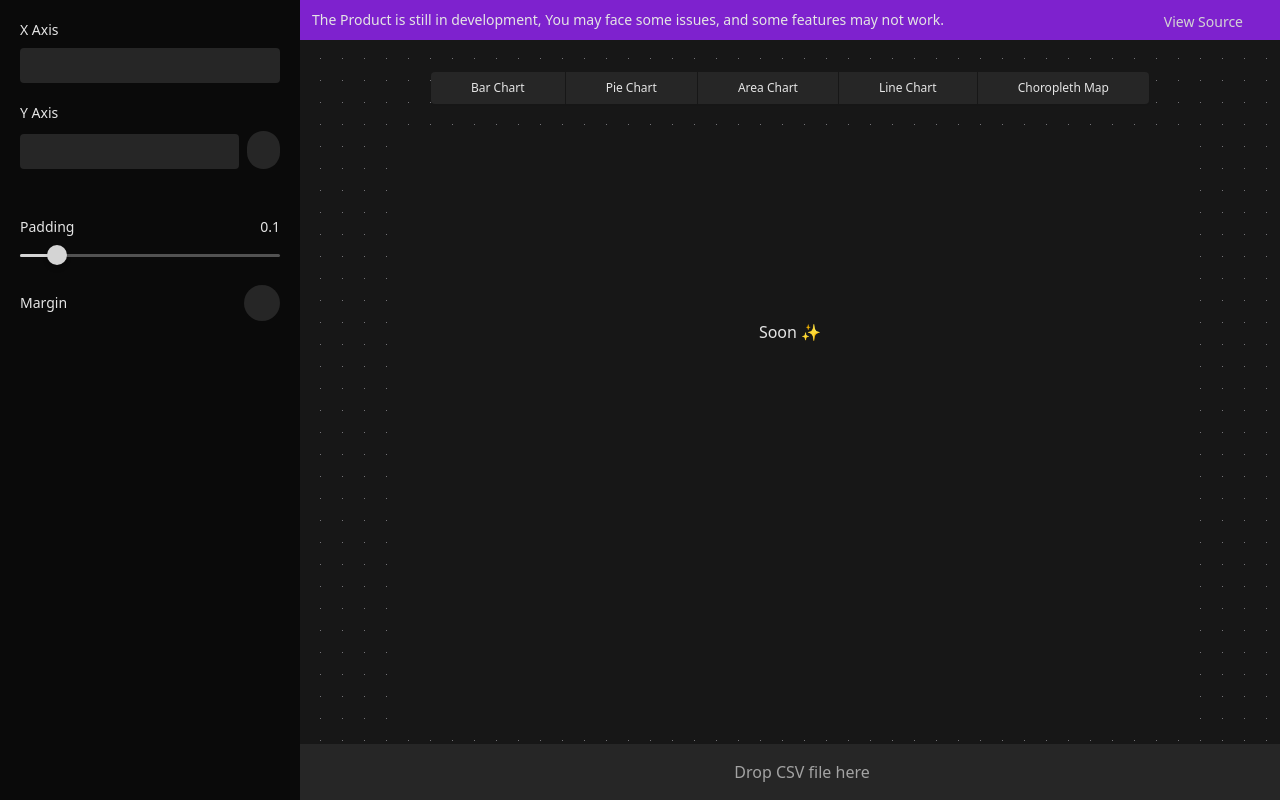
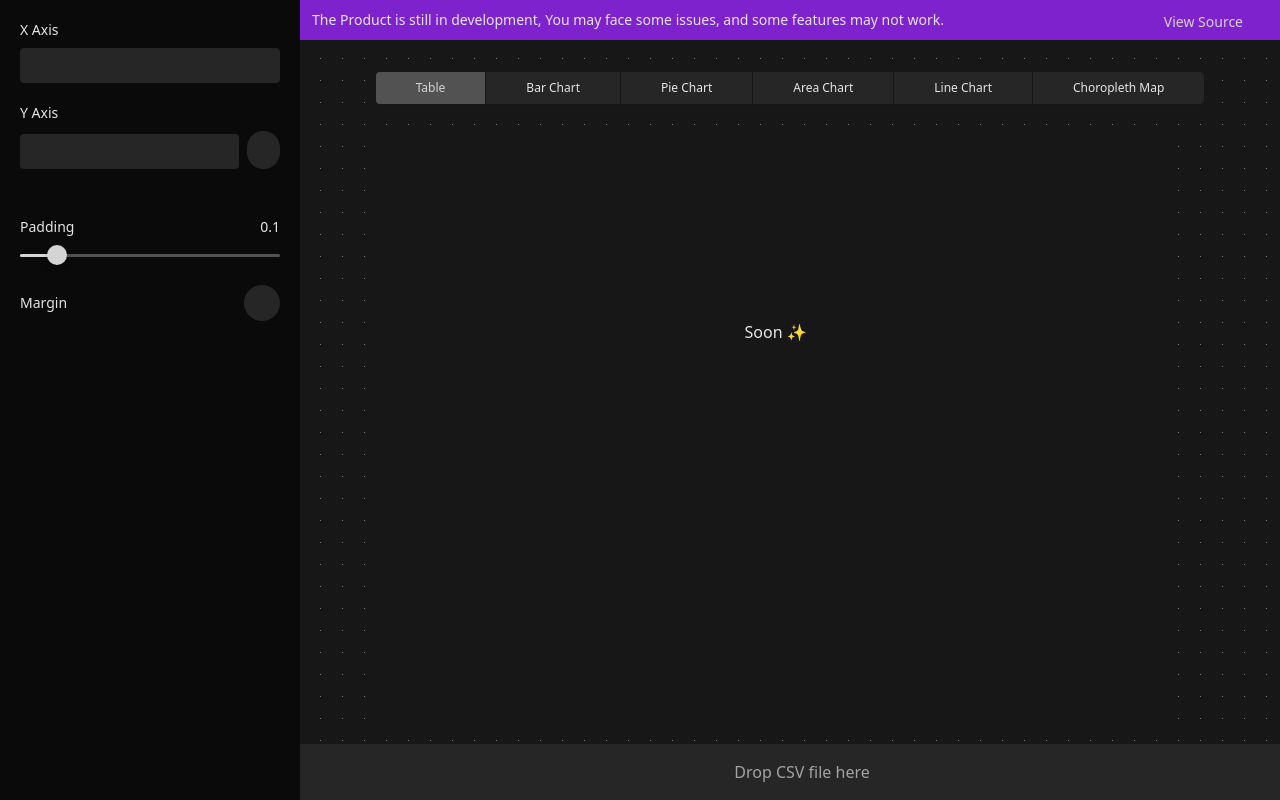
Before and after one commit to nirnejak/csv-plot, a React (Vite) app: page / in a window 1280 px wide. Built offline with nearby package versions, Linux system fonts and the light colour scheme; some icons are missing.

Commit message:
Table option added on Tab

```diff
--- a/src/pages/index.tsx
+++ b/src/pages/index.tsx
@@ -295,6 +295,10 @@ const HomePage: React.FC = () => {
             }}
             items={[
               {
+                label: "Table",
+                value: "table",
+              },
+              {
                 label: "Bar Chart",
                 value: "bar",
               },
```
